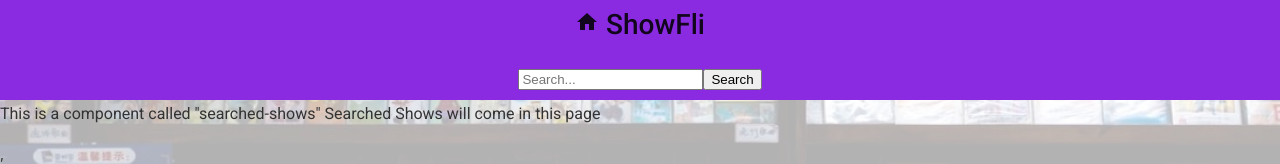
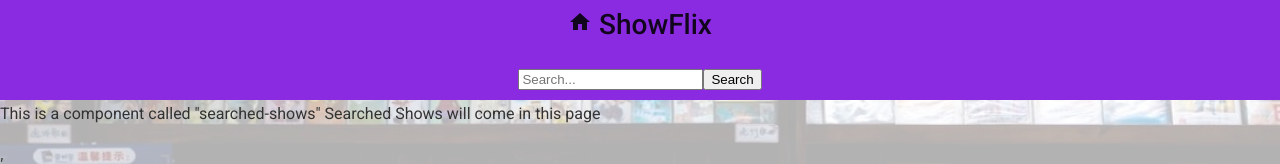
Before and after one commit to mlynn0791/Project-Copy, an Angular app: page / in a window 1280 px wide. Shown: the top 164 px of the page. Built offline with nearby package versions, Linux system fonts and the light colour scheme; no server answers.

Commit message:
header work

```diff
--- a/src/app/header/header.component.html
+++ b/src/app/header/header.component.html
@@ -20,7 +20,7 @@
 <mat-toolbar class="toolbar">
   <mat-toolbar-row>
     <h1><mat-icon aria-hidden="false">home</mat-icon>
-      ShowFli</h1>
+      ShowFlix</h1>
 </mat-toolbar-row>
 <mat-toolbar-row>
   <h1><form id="form">
```
